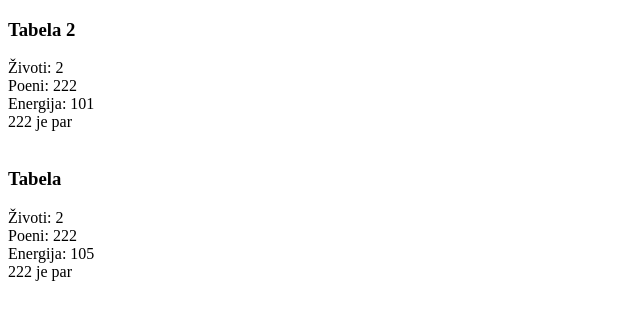
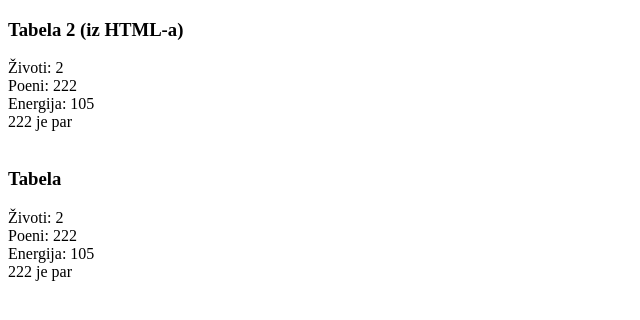
Before and after one commit to mudroljub/js-template-engine, a website with bundled scripts: page index.html in a window 1280 px wide. Shown: the whole page, without its empty margins (0-640 px from the left). Built offline with nearby package versions, Linux system fonts and the light colour scheme.

Commit message:
template example

```diff
--- a/index.html
+++ b/index.html
@@ -9,7 +9,7 @@
 
 <body>
   <div id="tabela2">
-    <h3>Tabela 2</h2>
+    <h3>Tabela 2 (iz HTML-a)</h2>
     Životi: ${recnik.zivoti}<br>
     Poeni: ${recnik.poeni}<br>
     Energija: ${recnik.energija}<br>
--- a/main.js
+++ b/main.js
@@ -1,4 +1,9 @@
 'use strict';
+/*
+  moze da prevodi sablone iz html-a i iz js-a
+  kada vuce iz htmla, mora negde sacuvati izvornu verziju, da bi mogao da je evaluira svaki put
+  kad prevodi iz js-a, mora svaki put pripisivati varijablu kako bi je azurirao (nece sa eval kao iz htmla; mozda da je vraca iz funkcije?)
+*/
 
 let recnik = {
   ime: 'Daman',
@@ -9,18 +14,10 @@ let recnik = {
 
 var tabela;
 var tabela2;
+var tabelaSablon2;
 
-window.onload = function functionName() {
-  tabela = document.createElement('div');
-  document.body.appendChild(tabela);
-  tabela2 = document.getElementById('tabela2')
-}
-
-
-function update() {
-  recnik.energija++
-
-  let statistike = `
+function tabelaSablon3() {
+  return `
   <h3>Tabela</h2>
   <div>
     Životi: ${recnik.zivoti}<br>
@@ -29,14 +26,33 @@ function update() {
     ${recnik.poeni} je ${ (recnik.poeni % 2 === 0 ? "par" : "nepar") }
   </div>
   `
-  tabela.innerHTML = statistike;
+}
 
-  let parsirano = eval('`' + tabela2.innerHTML + '`');
-  console.log(tabela2.innerHTML);
-  tabela2.innerHTML = parsirano;
+window.onload = function init() {
+  tabela = document.createElement('div');
+  document.body.appendChild(tabela);
+  tabela2 = document.getElementById('tabela2')
+  tabelaSablon2 = tabela2.innerHTML;
+} // init
+
+
+function update() {
+  recnik.energija++
+
+  let tabelaSablon = `
+  <h3>Tabela</h2>
+  <div>
+    Životi: ${recnik.zivoti}<br>
+    Poeni: ${recnik.poeni}<br>
+    Energija: ${recnik.energija}<br>
+    ${recnik.poeni} je ${ (recnik.poeni % 2 === 0 ? "par" : "nepar") }
+  </div>
+  `
+  tabela.innerHTML = tabelaSablon;
+
+  let parsirano2 = eval('`' + tabelaSablon2 + '`');
+  tabela2.innerHTML = parsirano2;
 } // update
 
 
-// document.body.innerHTML += statistike;
-
 setInterval(update, 1000)
```
